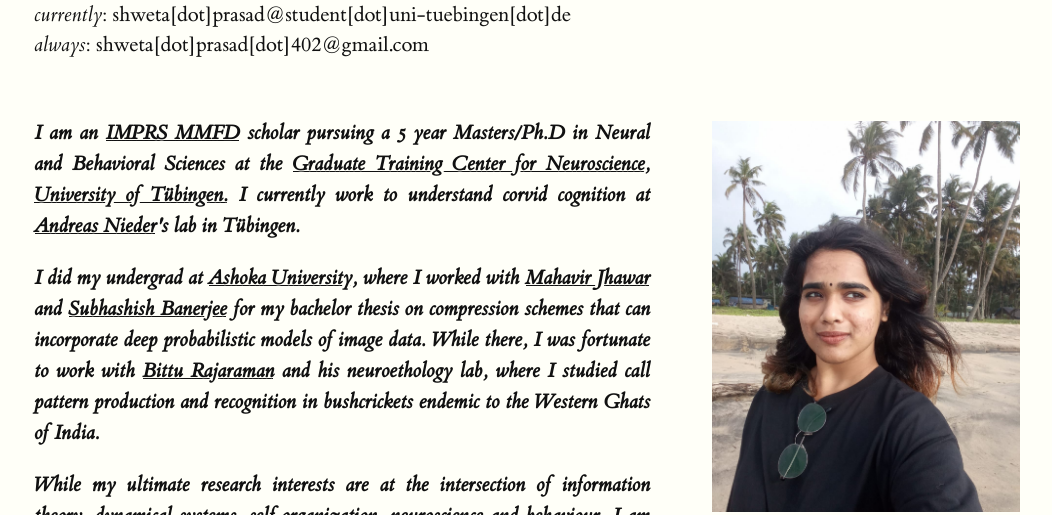
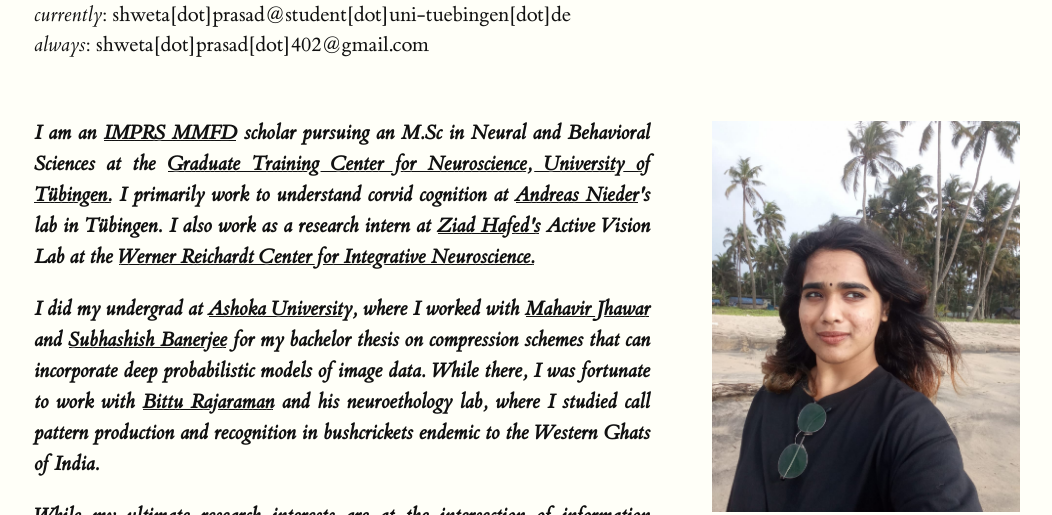
Before and after one commit to shw3ta/shw3ta.github.io, a website: page index.html in a window 1280 px wide. Shown: the part 244-759 px from the top of the page, without its empty margins (126-1178 px from the left). Drawn offline with Linux system fonts and the light colour scheme.

Commit message:
updates to homepage

```diff
--- a/index.html
+++ b/index.html
@@ -34,7 +34,9 @@
         <p align="justify">
 
 
-            <b><i>I am an <a href="https://www.kyb.tuebingen.mpg.de/imprs-mmfd">IMPRS MMFD</a> scholar pursuing a 5 year Masters/Ph.D in Neural and Behavioral Sciences at the <a href="https://www.neuroschool-tuebingen.de/">Graduate Training Center for Neuroscience, University of Tübingen.</a> I currently work to understand corvid cognition at <a href= https://homepages.uni-tuebingen.de/andreas.nieder/>Andreas Nieder</a>'s lab in Tübingen.
+            <b><i>I am an <a href="https://www.kyb.tuebingen.mpg.de/imprs-mmfd">IMPRS MMFD</a> scholar pursuing an M.Sc in Neural and Behavioral Sciences at the <a href="https://www.neuroschool-tuebingen.de/">Graduate Training Center for Neuroscience, University of Tübingen.</a> I primarily work to understand corvid cognition at <a href= https://homepages.uni-tuebingen.de/andreas.nieder/>Andreas Nieder</a>'s lab in Tübingen.
+            I also work as a research intern at <a href="https://hafedlab.org/">Ziad Hafed's</a> Active Vision Lab at the <a href="https://uni-tuebingen.de/forschung/forschungsschwerpunkte/cin/ueber-das-cin/">Werner Reichardt Center for Integrative Neuroscience.</a>
+
             </p>
 
           <p align="justify">
```
